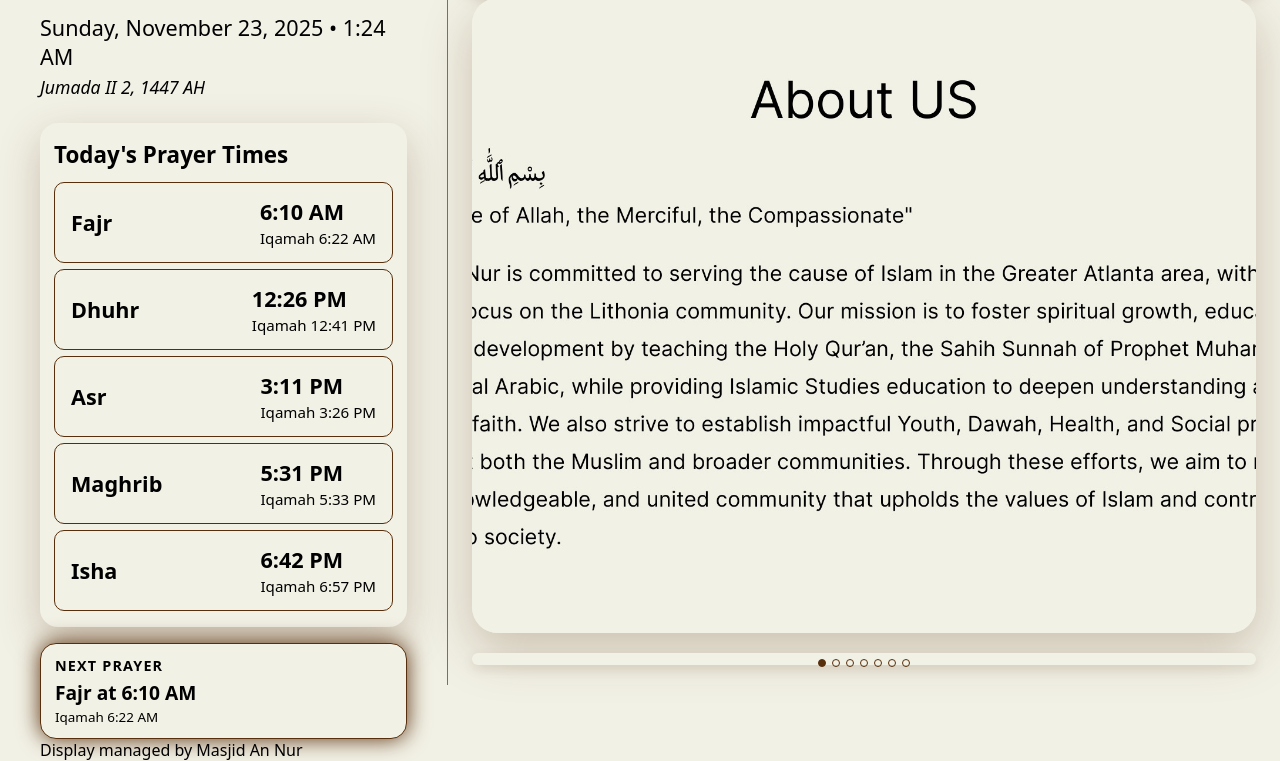
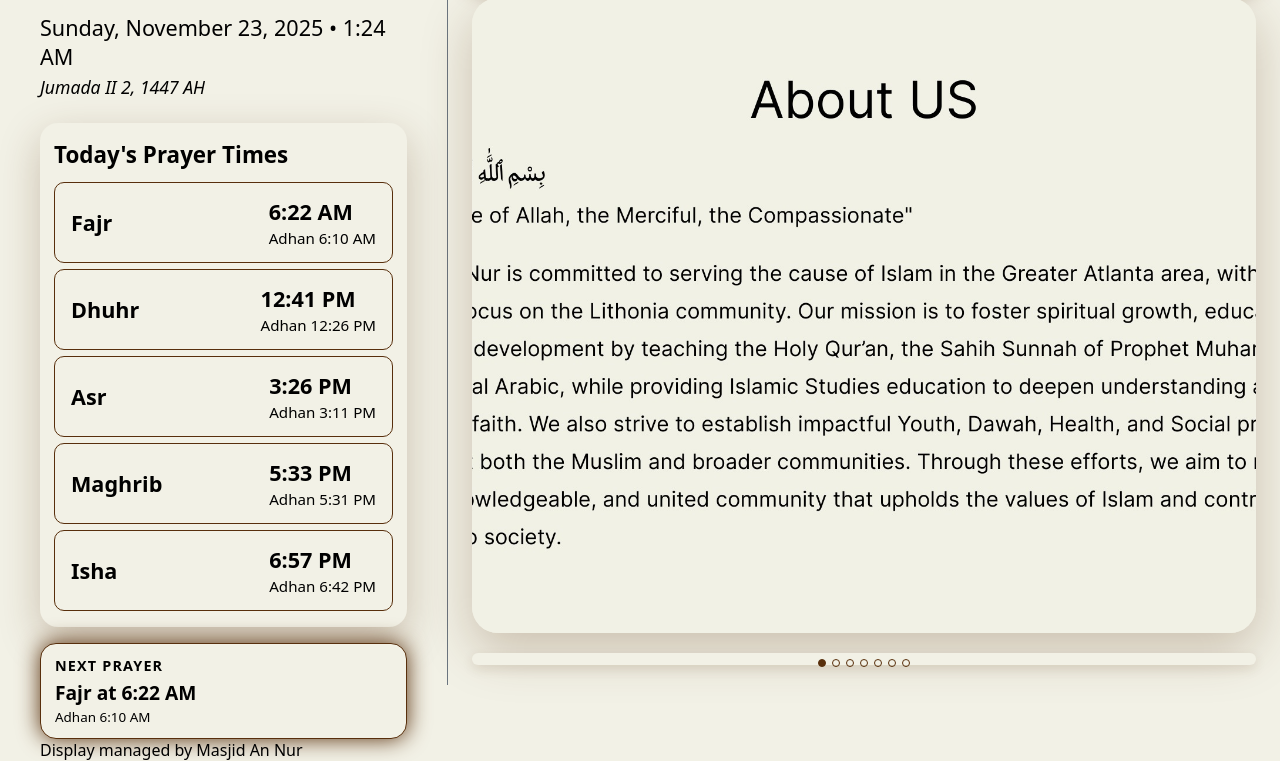
Before and after one commit to ahxxmeddcodes/masjid-display, a plain HTML site: page index.html in a window 1280 px wide. Shown: the part 115-876 px from the top of the page. Drawn offline with Linux system fonts and the light colour scheme.

Commit message:
fixed adhan and prayer times

```diff
--- a/index.html
+++ b/index.html
@@ -948,15 +948,24 @@
       prayerSchedule = [];
 
       prayersToShow.forEach(name => {
-        const timeStr = todayEntry[name.toLowerCase()];
-        if (!timeStr) return;
+        const adhanStr = todayEntry[name.toLowerCase()] || "";
+        const iqKey = "iq_" + name.toLowerCase();
+        const iqamahStr = todayEntry[iqKey] || "";
 
-        const [hour, minute] = timeStr.split(":").map(Number);
-        const dt = new Date(now.getFullYear(), now.getMonth(), now.getDate(), hour, minute);
+        // Use iqamah time as the base (actual prayer time). If missing, fall back to adhan.
+        const baseStr = iqamahStr || adhanStr;
+        if (!baseStr) return;
 
-        let iqKey = "iq_" + name.toLowerCase();
-        let iqamah = todayEntry[iqKey] || "";
-        prayerSchedule.push({ name, timeStr, iqamahStr: iqamah, date: dt });
+        const [hour, minute] = baseStr.split(":").map(Number);
+        const dt = new Date(
+          now.getFullYear(),
+          now.getMonth(),
+          now.getDate(),
+          hour,
+          minute
+        );
+
+        prayerSchedule.push({ name, adhanStr, iqamahStr, date: dt });
       });
 
       listEl.innerHTML = "";
@@ -971,12 +980,17 @@
         const time = document.createElement("div");
         time.className = "prayer-row-time";
 
-        const adhan12 = to12Hour(p.timeStr);
-        const iqamah12 = p.iqamahStr ? to12Hour(p.iqamahStr) : "";
-        if (iqamah12) {
-          time.innerHTML = `${adhan12}<br><span class="iqamah-label">Iqamah ${iqamah12}</span>`;
+        // Main displayed time = iqamah (actual prayer), fall back to adhan if needed
+        const mainStr = p.iqamahStr || p.adhanStr;
+        const main12 = to12Hour(mainStr);
+
+        // Secondary line = Adhan time, if available
+        const adhan12 = p.adhanStr ? to12Hour(p.adhanStr) : "";
+
+        if (adhan12) {
+          time.innerHTML = `${main12}<br><span class="iqamah-label">Adhan ${adhan12}</span>`;
         } else {
-          time.textContent = adhan12;
+          time.textContent = main12;
         }
 
         row.appendChild(label);
@@ -1033,15 +1047,17 @@
         }
       });
 
-      // Update the next prayer panel at the bottom
+      // Update the next prayer panel at the bottom (main = iqamah, secondary = Adhan)
       const nextPanel = document.getElementById("nextPrayerPanel");
       if (nextPanel) {
-        const adhan12 = to12Hour(nextPrayer.timeStr);
-        const iqamah12 = nextPrayer.iqamahStr ? to12Hour(nextPrayer.iqamahStr) : "";
-        if (iqamah12) {
-          nextPanel.innerHTML = `${nextPrayer.name} at ${adhan12}<br><span class="iqamah-label">Iqamah ${iqamah12}</span>`;
+        const mainStr = nextPrayer.iqamahStr || nextPrayer.adhanStr;
+        const main12 = to12Hour(mainStr);
+        const adhan12 = nextPrayer.adhanStr ? to12Hour(nextPrayer.adhanStr) : "";
+
+        if (adhan12) {
+          nextPanel.innerHTML = `${nextPrayer.name} at ${main12}<br><span class="iqamah-label">Adhan ${adhan12}</span>`;
         } else {
-          nextPanel.textContent = `${nextPrayer.name} at ${adhan12}`;
+          nextPanel.textContent = `${nextPrayer.name} at ${main12}`;
         }
       }
     }
```
